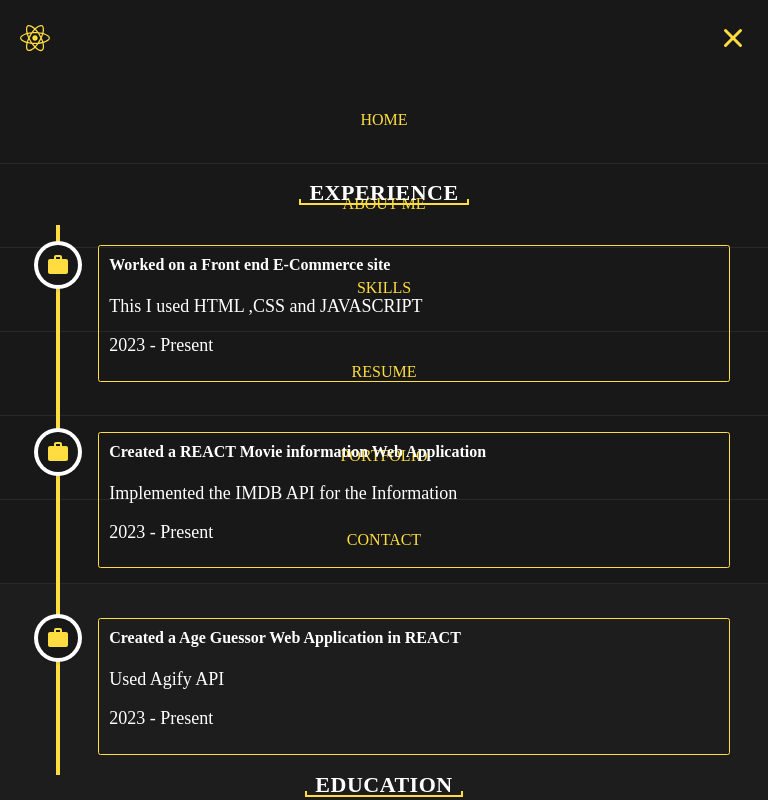
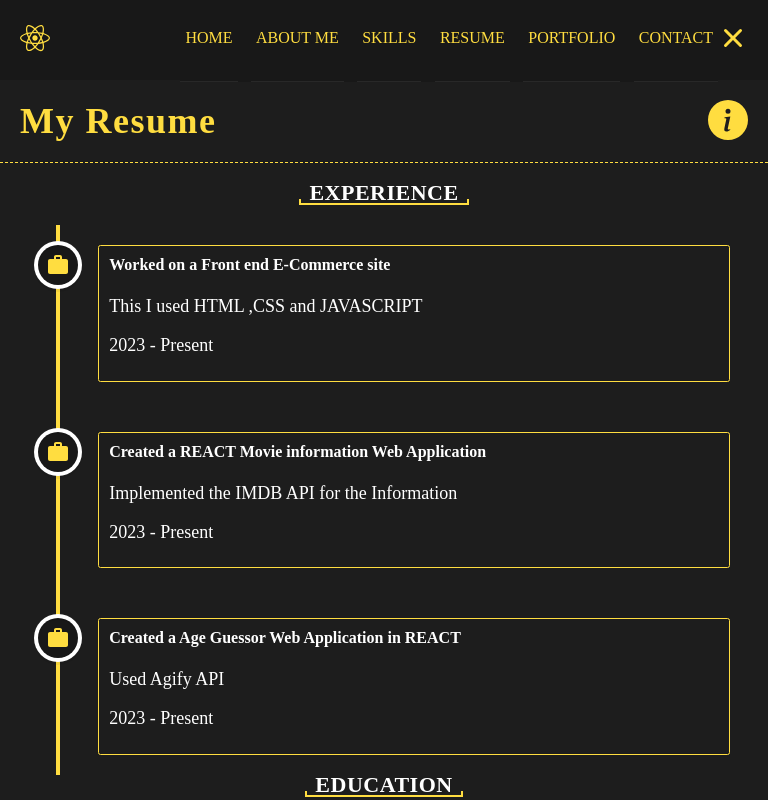
Before and after one commit to 169398/My-portfolio, a React (Create React App) app: page /resume in a window 768 px wide. Both pictures are taken after a click on the element 743 px from the left and 40 px from the top of the page. Shown: the top 800 px of the page. Built offline with nearby package versions, Linux system fonts and the light colour scheme.

Commit message:
navigation

```diff
--- a/src/App.scss
+++ b/src/App.scss
@@ -11,7 +11,18 @@
   .nameLabel,
   .emailLabel,
   .descriptionLabel {
-    font-size: 1.2rem; /* Adjust as needed */
+    font-size: 1.2rem;
+    z-index: 3;
+  }
+
+  .overlay {
+    position: fixed;
+    top: 0;
+    left: 0;
+    width: 100%;
+    height: 100%;
+    background: rgba(0, 0, 0, 0.5); /* semi-transparent background */
+    z-index: 999; /* A high value to cover other content */
   }
 
   /* Media query for small screens */
@@ -19,6 +30,11 @@
     .contact__content__form__controlswrapper {
       display: flex;
       flex-direction: column;
+      z-index: 3; /* Ensure the form content is below the menu */
+    }
+
+    .navbar__container__menu {
+      z-index: 3;
     }
 
     .contact__content__form__controlswrapper div {
@@ -28,6 +44,14 @@
     .contact__content__form button {
       width: 100%;
     }
+
+    .about,
+    .home,
+    .resume,
+    .portfolio {
+      display: flex;
+      flex-direction: column;
+    }
   }
 
   height: 100%;
--- a/src/components/navBar/index.jsx
+++ b/src/components/navBar/index.jsx
@@ -50,7 +50,10 @@ const Navbar = () => {
             <FaReact size={30} />
           </Link>
         </div>
-        <ul className={`navbar__container__menu ${toggleIcon ? "active" : ""}`}>
+        <ul
+          className={`navbar__container__menu ${toggleIcon ? "active" : ""}`}
+          style={{ zIndex: toggleIcon ? 1 : 0 }}
+        >
           {data.map((item, key) => (
             <li key={key} className="navbar__container__menu__item">
               <Link
--- a/src/components/navBar/styles.scss
+++ b/src/components/navBar/styles.scss
@@ -61,19 +61,21 @@
 @media only screen and (max-width: 768px) {
   .navbar__container__menu {
     display: flex;
-    flex-direction: column;
-    justify-content: center;
-    width: 100%;
-    position: absolute;
-    top: 80px;
-    left: -110%;
-    opacity: 2;
+    flex-direction: row; /* Change to row to align items horizontally */
+    justify-content: space-between; /* Distribute items horizontally */
+    align-items: center; /* Center items vertically */
+    width: 70%;
+    position: center;
+    top: 10px;
+    left: 50%;
+    right: 50%;
+    opacity: 0;
     transition: all 0.5s ease;
 
     &.active {
       background: #181818;
       left: 0;
-      opacity: 2;
+      opacity: 1;
     }
 
     &__item {
--- a/src/containers/home/styles.scss
+++ b/src/containers/home/styles.scss
@@ -74,6 +74,9 @@
 }
 
 @media only screen and (min-width: 551px) and (max-width: 768px) {
+  .home {
+    margin-top: 40px;
+  }
   .home__text-wrapper h1 {
     font-size: 4rem;
     line-height: 6rem;
--- a/src/containers/resume/styles.scss
+++ b/src/containers/resume/styles.scss
@@ -1,20 +1,21 @@
-.resume{
+.resume {
   height: 100%;
 }
 
-.timeline{
+.timeline {
   display: flex;
   width: 100%;
   padding: 20px;
 
-    &__experience, &__education{
+  &__experience,
+  &__education {
     width: 50%;
     gap: 2rem;
     display: flex;
     flex-direction: column;
     align-items: center;
 
-        &__header-text{
+    &__header-text {
       display: inline-block;
       color: var(--yellow-theme-sub-text-color);
       font-size: 22px;
@@ -27,58 +28,58 @@
       border-bottom: 2px solid var(--yellow-theme-main-color);
     }
 
-        &__header-text::before , &__header-text::after{
+    &__header-text::before,
+    &__header-text::after {
       position: absolute;
-            content: '';
+      content: "";
       width: 2px;
       height: 5px;
       background-color: var(--yellow-theme-main-color);
       bottom: -1px;
     }
 
-        &__header-text::before{
+    &__header-text::before {
       left: 0;
     }
 
-        &__header-text::after{
+    &__header-text::after {
       right: 0;
     }
 
-        &__vertical-timeline-element{
+    &__vertical-timeline-element {
       padding: 0px 0px 30px 0px;
 
-            &:last-child{
+      &:last-child {
         padding-bottom: 0px;
       }
     }
-        .vertical-timeline-element-title-wrapper{
+    .vertical-timeline-element-title-wrapper {
       display: flex;
       align-items: center;
 
-            h3,h4{
+      h3,
+      h4 {
         font-size: 16px;
       }
 
-            h4{
+      h4 {
         margin-left: 8px;
       }
-
-
     }
 
-        .vertical-timeline-element-title-wrapper-description{
+    .vertical-timeline-element-title-wrapper-description {
       font-size: 18px;
     }
 
-        .vertical-timeline-element-content{
+    .vertical-timeline-element-content {
       box-shadow: none;
     }
 
-        .vertical-timeline-element-content-arrow{
+    .vertical-timeline-element-content-arrow {
       display: none;
     }
 
-        .vertical-timeline-element-date{
+    .vertical-timeline-element-date {
       opacity: 1;
       color: var(--yellow-theme-sub-text-color);
       font-size: 18px;
@@ -86,12 +87,14 @@
   }
 }
 
-@media only screen and (max-width : 768px){
-    .timeline{
+@media only screen and (max-width: 768px) {
+  .timeline {
     flex-direction: column;
-        &__experience, &__education{
+    &__experience,
+    &__education {
       width: 100%;
       gap: 2rem;
+      z-index: 3;
     }
   }
 }
--- a/src/containers/resume/utils.js
+++ b/src/containers/resume/utils.js
@@ -3,51 +3,37 @@ export const data = {
     {
       title: "Worked on a Front end E-Commerce site",
       subTitle: "",
-      description:
-        "This I used HTML ,CSS and JAVASCRIPT ",
+      description: "This I used HTML ,CSS and JAVASCRIPT ",
     },
     {
       title: "Created a REACT Movie information Web Application",
       subTitle: "",
-      description:
-        "Implemented the IMDB API for the Information",
+      description: "Implemented the IMDB API for the Information",
     },
     {
       title: " Created a Age Guessor Web Application in REACT",
       subTitle: "",
-      description:
-        "Used Agify API",
+      description: "Used Agify API",
     },
   ],
   education: [
     {
-      title: "Secondary",
-      subTitle: "St Joseph's Boys High School",
-      description:
-        "",
-    },
-    {
       title: "University",
       subTitle: "Strathmore University",
-      description:
-        " Business Information Technology",
+      description: " Business Information Technology",
     },
     {
       title: "CERTIFICATION",
       subTitle: "Alison",
-      description:
-        " Diploma in Graphic Design",
+      description: " Diploma in Graphic Design",
     },
     {
       title: "CERTIFICATION",
       subTitle: "University of Helsinki",
-      description:
-        " Full Stack Web Development ",
+      description: " Full Stack Web Development ",
     },
 
-
-
-  /*  {
+    /*  {
       title: "B.Tech",
       subTitle: "XYZ institute of technology",
       description:
```
Lines whose indentation alone changed are shown as unchanged.
